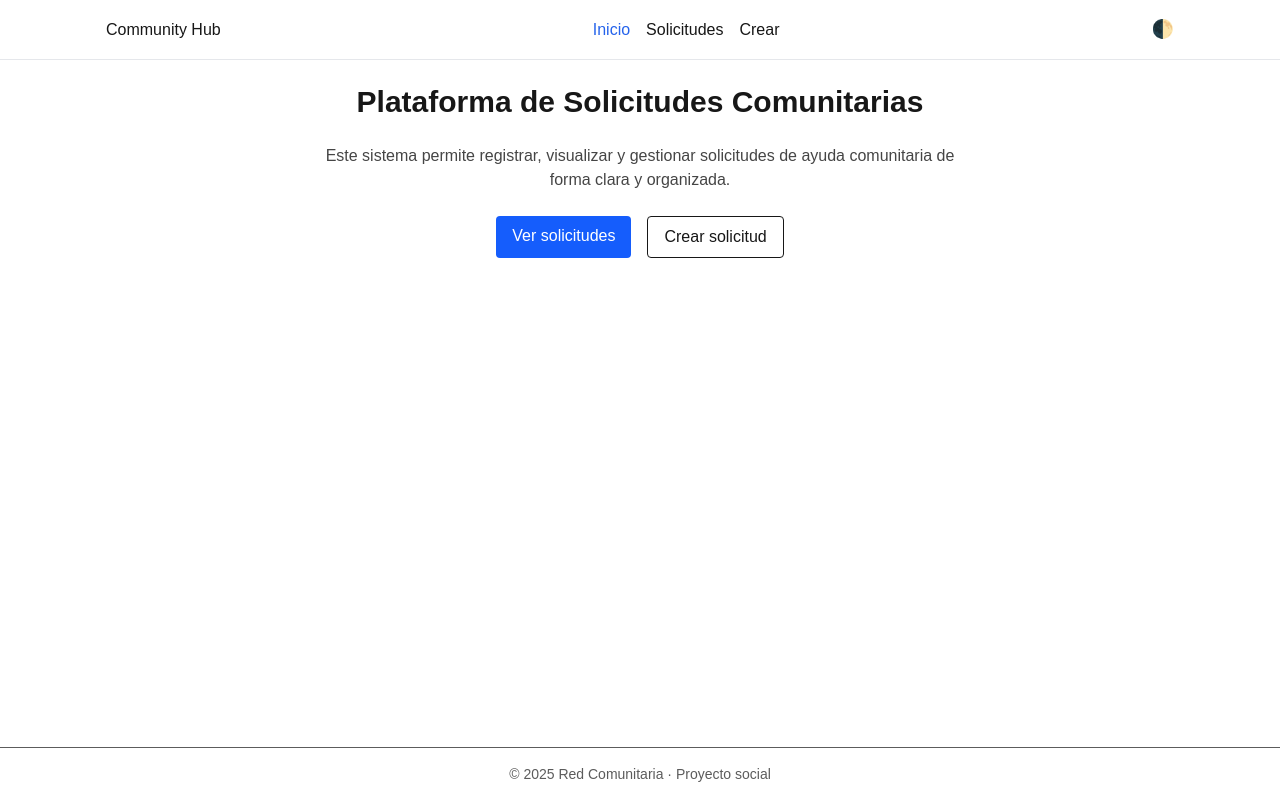
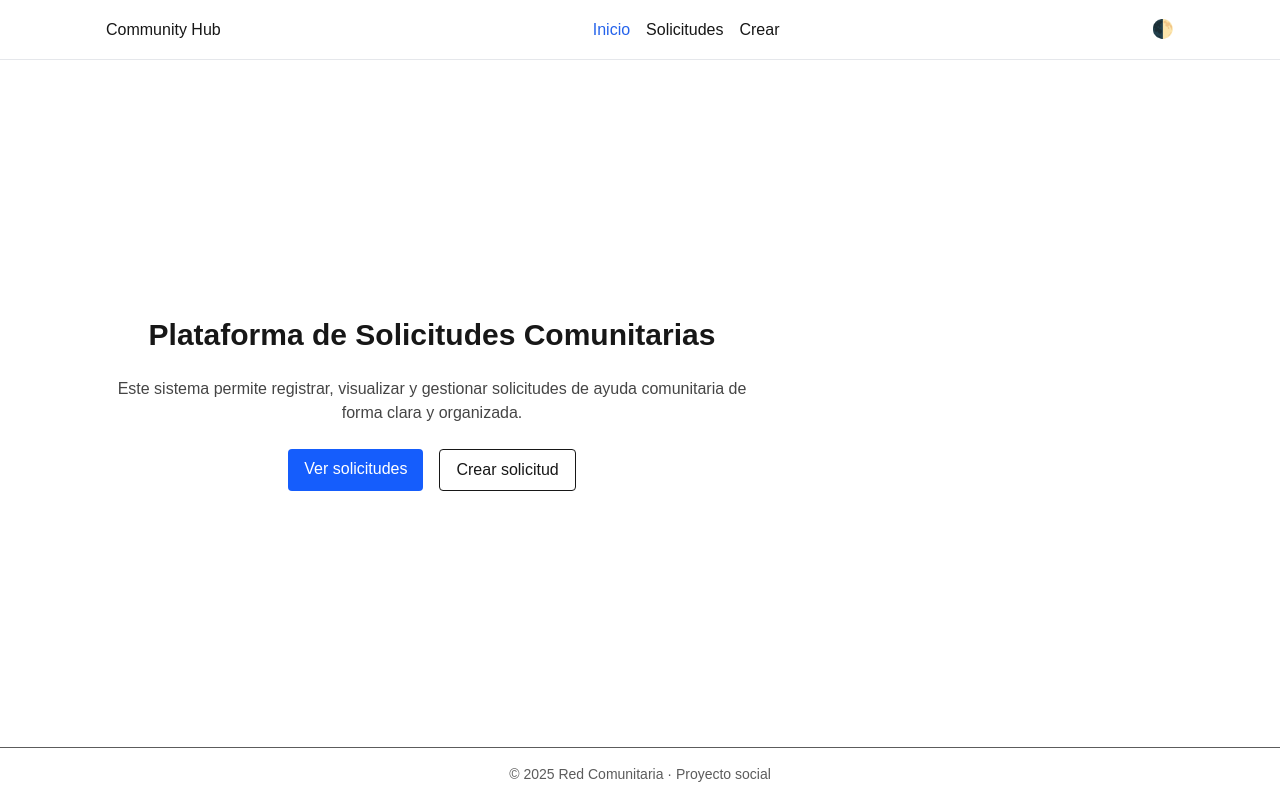
Before and after one commit to marcosromanv00/portfolio-demo-saas-red-comunitaria, a Next.js app: page / in a window 1280 px wide. Built offline with nearby package versions, Linux system fonts and the light colour scheme.

Commit message:
Adjusting UI paddings and aligments

```diff
--- a/src/components/layout/MainLayout.js
+++ b/src/components/layout/MainLayout.js
@@ -4,10 +4,10 @@ import Footer from "./Footer";
 
 export default function MainLayout({ children }) {
   return (
-    <div className="min-h-screen flex flex-col">
+    <div className="min-h-dvh flex flex-col">
       <Header />
 
-      <main className="flex-1 max-w-6xl mx-auto w-full px-4 py-6">
+      <main className="flex flex-1 max-w-6xl mx-auto w-full px-4 py-8">
         {children}
       </main>
 
--- a/src/pages/index.js
+++ b/src/pages/index.js
@@ -5,7 +5,8 @@ import Link from "next/link";
 export default function Home() {
   return (
     <MainLayout>
-      <section className="text-center space-y-6">
+      <section className="flex flex-col items-center justify-center text-center space-y-6 px-4">
+
         <h1 className="text-3xl font-bold">
           Plataforma de Solicitudes Comunitarias
         </h1>
--- a/src/pages/new-request.js
+++ b/src/pages/new-request.js
@@ -50,7 +50,7 @@ export default function NewRequest() {
 
   return (
     <MainLayout>
-      <div className="min-vdh-screen flex items-center justify-center px-4">
+      <div className="flex items-center justify-center w-full px-4">
         <div className="w-full max-w-3xl">
 
           {/* Card */}
```
